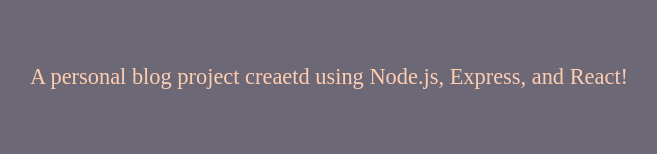
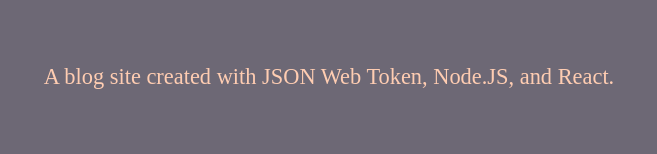
Before and after one commit to jkor2/blog_post_fullstack, a React (Create React App) app in the folder frontend/: page / in a window 1280 px wide. Shown: the part 198-352 px from the top of the page, without its empty margins (311-968 px from the left). Built offline with nearby package versions, Linux system fonts and the light colour scheme.

Commit message:
Updated title

```diff
--- a/frontend/src/Components/home.js
+++ b/frontend/src/Components/home.js
@@ -6,7 +6,9 @@
       <div className="header"></div>
       <div className="body">
         <div className="ten">
-          A personal blog project creaetd using Node.js, Express, and React!
+A blog site created with JSON Web Token, Node.JS, and React.
+
+
         </div>
         <div className="login-singup">
           <a href="login" className="button">
```
